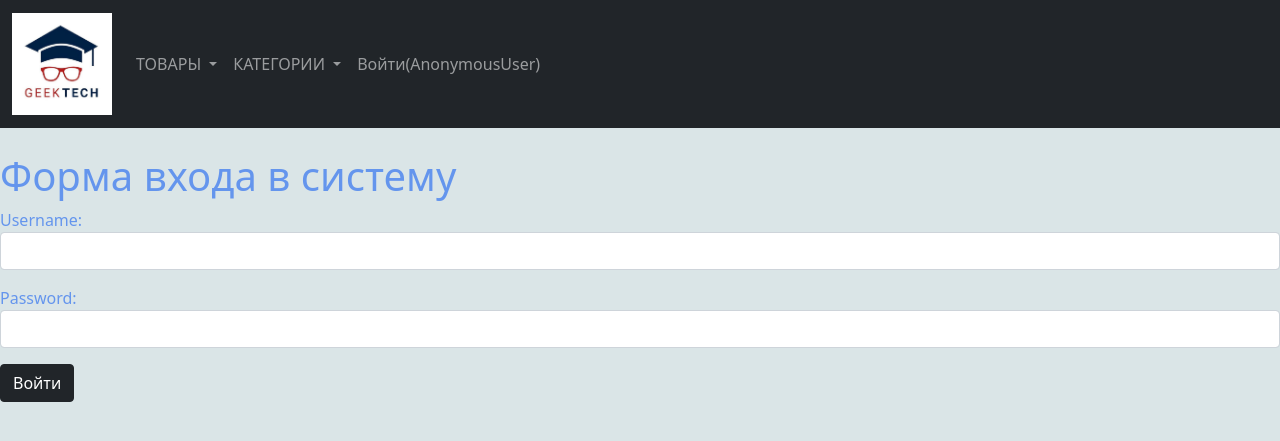
After one commit to nurtazim/hw_1_nurtazim, a Django app: page /login/ in a window 1280 px wide. The commit adds this page. Shown: the top 441 px of the page. Run offline with Django 3.2, Linux system fonts and the light colour scheme; parts of the project's set-up code (start-up, migrations or seed data) failed here and were passed over.

Commit message:
добавил функцию входа и выхода

```diff
--- a/hw_1_nurtazim/urls.py
+++ b/hw_1_nurtazim/urls.py
@@ -29,6 +29,8 @@ from product import views
 urlpatterns = [
     path('admin/', admin.site.urls),
     path("",views.category_vievs),
+    path("logout/", views.logout),
+    path("login/", views.login),
     path("Category/<int:Category_id>/",views.category_item_views),
     path("products/<int:Product_id>/", views.product_item_views),
     path("add_product/",views.add_product),
--- a/product/forms.py
+++ b/product/forms.py
@@ -1,6 +1,5 @@
 from django import forms
 from product.models import Products
-
 class ProductForm(forms.ModelForm):
     class Meta:
         model=Products
@@ -27,3 +26,14 @@ class ProductForm(forms.ModelForm):
                 }
             )
         }
+class LoginForm(forms.Form):
+    username=forms.CharField(max_length=100,min_length=3,widget=forms.TextInput(
+        attrs={
+            "class":"form-control"
+        }
+    ))
+    password=forms.CharField(max_length=100,min_length=3,widget=forms.PasswordInput(
+        attrs={
+            "class":"form-control"
+        }
+    ))
--- a/product/views.py
+++ b/product/views.py
@@ -1,7 +1,11 @@
+from django.contrib.auth.decorators import login_required
 from django.shortcuts import render, redirect
 from product.models import Category
 from product.models import Products
 from product.forms import ProductForm
+from  django.contrib import auth
+from .forms import LoginForm
+from django.contrib.auth.decorators import login_required
 # Create your views here.
 
 def category_vievs(request):
@@ -41,7 +45,7 @@ def product_item_views(request,Product_id):
     }
     return render(request, "product.html", context=data)
 
-
+@login_required(login_url="/login/")
 def add_product(request):
     if request.method =="GET":
         data={
@@ -53,3 +57,21 @@ def add_product(request):
         if form.is_valid():
             form.save()
             return redirect("/")
+
+
+def logout(request):
+    auth.logout(request)
+    return redirect("/login/")
+
+def login(request):
+    if request.method == "POST":
+        username = request.POST["username"]
+        password = request.POST["password"]
+        user = auth.authenticate(username=username, password=password)
+        if user is not None:
+            auth.login(request, user)
+            return redirect("/")
+    data = {
+        "form": LoginForm()
+    }
+    return render(request, "Login.html", context=data)
--- /dev/null
+++ b/templates/Login.html
@@ -0,0 +1,9 @@
+{% extends "layout.html" %}
+{% block content %}
+    <h1>Форма входа в систему </h1>
+    <form action="/login/" method="post">
+        {% csrf_token %}
+        {{ form.as_p }}
+        <input class="btn btn-dark" type="submit" value="Войти" >
+    </form>
+{% endblock %}
--- a/templates/layout.html
+++ b/templates/layout.html
@@ -20,9 +20,12 @@
         </button>
         <div class="collapse navbar-collapse" id="navbarSupportedContent">
             <ul class="navbar-nav me-auto mb-2 mb-lg-0">
+            <li>
+            {% if user.is_authenticated %}
                 <li class="nav-item">
                     <a class="nav-link active" aria-current="page" href="/add_product/">ДОБАВИТЬ ТОВАР</a>
-                </li>
+                 </li>
+                {% endif %}
                 <li class="nav-item dropdown">
                     <a class="nav-link dropdown-toggle" href="#" id="navbarDropdown" role="button"
                        data-bs-toggle="dropdown" aria-expanded="false">
@@ -49,6 +52,16 @@
                             <hr class="dropdown-divider">
                     </ul>
                 </li>
+             </li>
+                {% if user.is_authenticated %}
+                <li class="nav-item">
+                    <a class="nav-link " href="/logout/">Выйти({{user}})</a>
+                </li>
+                    {% else %}
+                    <li class="nav-item">
+                    <a class="nav-link " href="/login/">Войти({{user}})</a>
+                {% endif %}
+            </li>
             </form>
         </div>
     </div>
```
Also changed, not shown: db.sqlite3.
